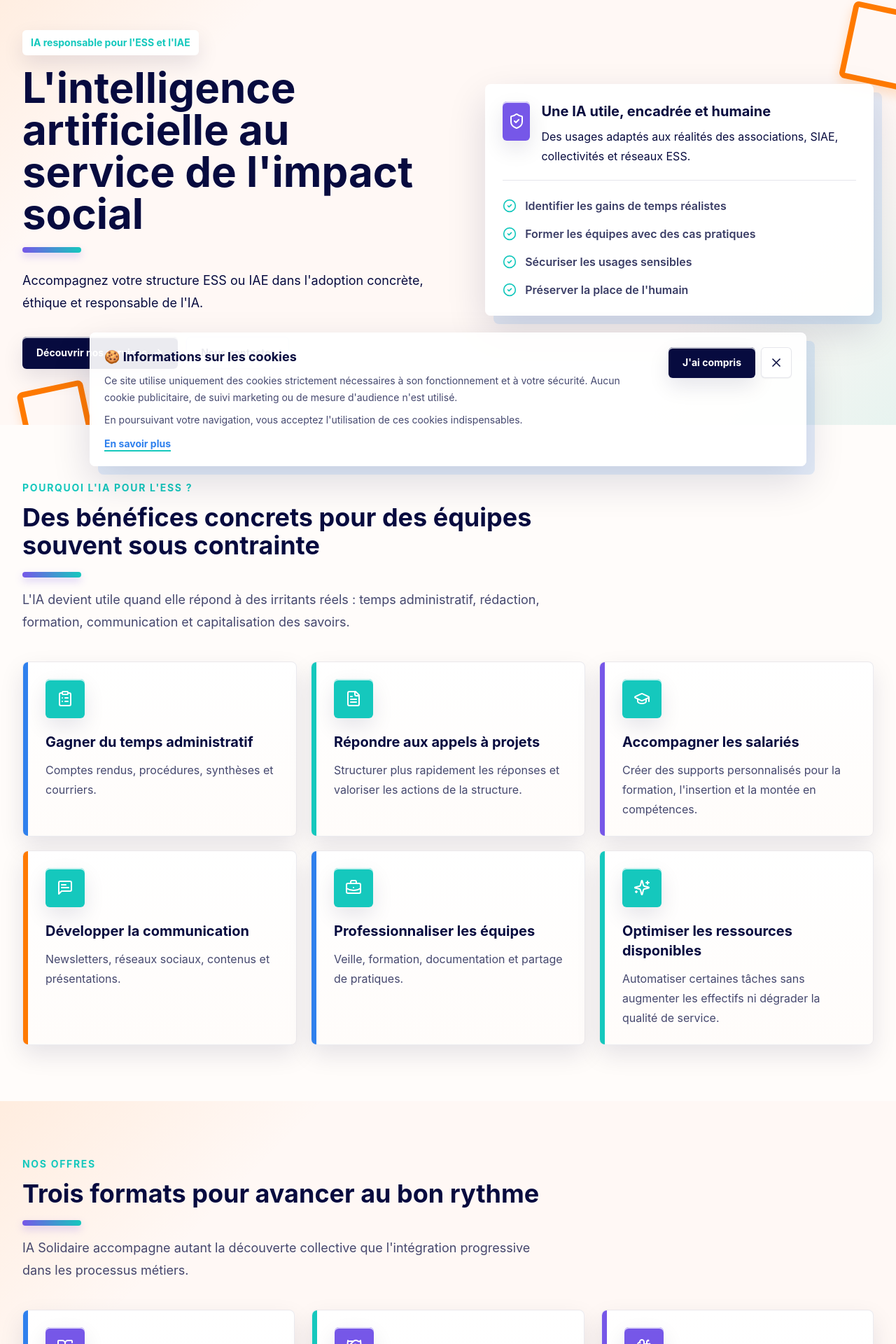
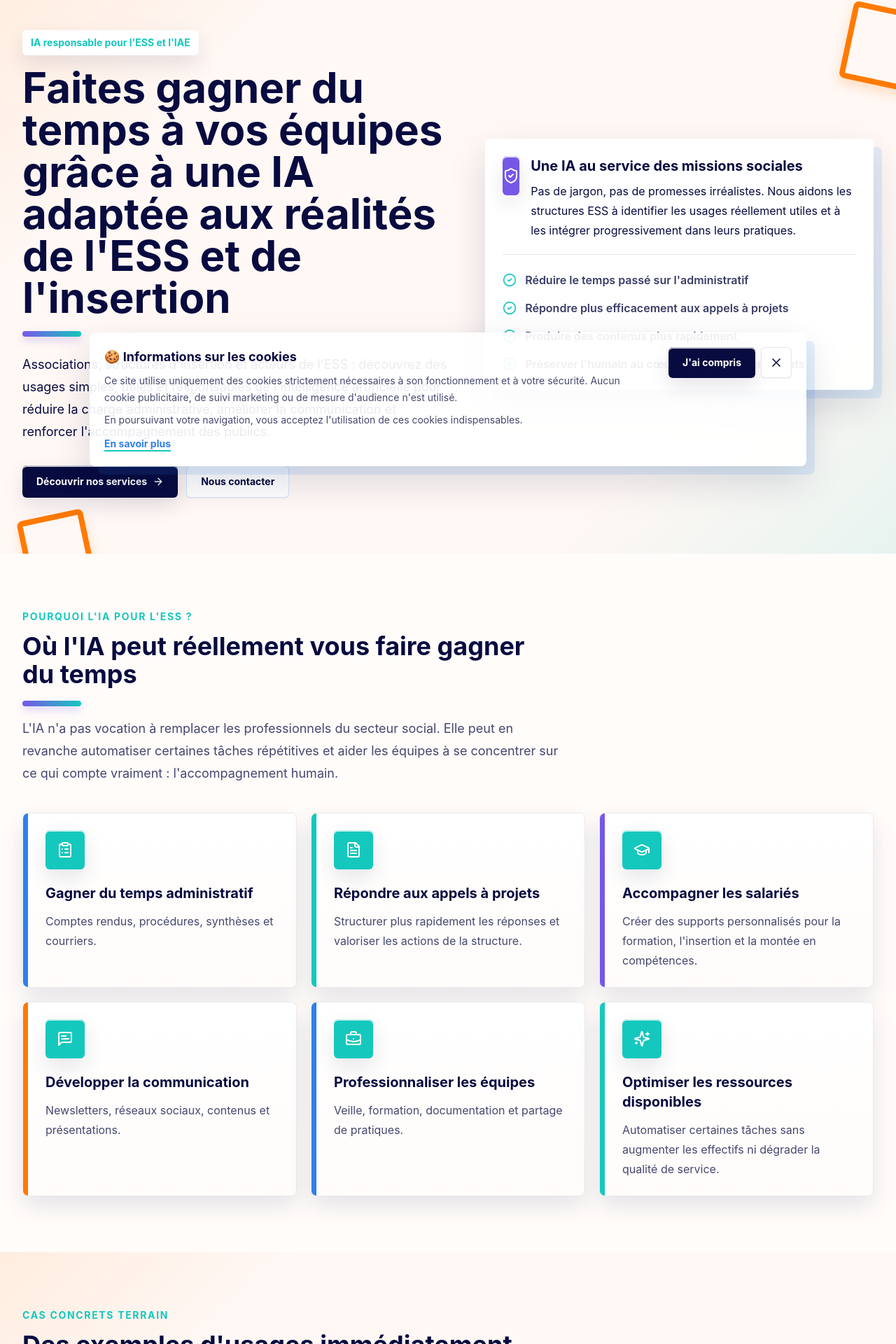
Before and after one commit to johanguerin19-prog/ia-solidaire, a Next.js app: page / in a window 1280 px wide. Shown: the part 118-2038 px from the top of the page at 70% size. Built offline with nearby package versions, Linux system fonts and the light colour scheme.

Commit message:
Refresh homepage copy and add field examples

```diff
--- a/app/page.tsx
+++ b/app/page.tsx
@@ -6,7 +6,7 @@ import { NewsletterSection } from "@/components/newsletter-section";
 import { SectionHeader } from "@/components/section-header";
 import { ServiceCard } from "@/components/service-card";
 import { Button } from "@/components/ui/button";
-import { benefits, services } from "@/lib/site-data";
+import { benefits, fieldExamples, services } from "@/lib/site-data";
 
 export default function Home() {
   return (
@@ -20,12 +20,15 @@ export default function Home() {
               IA responsable pour l'ESS et l'IAE
             </p>
             <h1 className="max-w-4xl font-display text-4xl font-bold leading-tight text-ink sm:text-5xl lg:text-6xl">
-              L'intelligence artificielle au service de l'impact social
+              Faites gagner du temps à vos équipes grâce à une IA adaptée aux réalités de l'ESS et de l'insertion
             </h1>
             <span aria-hidden="true" className="accent-underline" />
             <p className="mt-6 max-w-2xl text-lg leading-8 text-ink/78">
-              Accompagnez votre structure ESS ou IAE dans l'adoption concrète,
-              éthique et responsable de l'IA.
+              Associations, structures d'insertion et acteurs de l'ESS :
+              découvrez des usages simples, utiles et responsables de
+              l'intelligence artificielle pour réduire la charge administrative,
+              améliorer la communication et renforcer l'accompagnement des
+              publics.
             </p>
             <div className="mt-8 flex flex-col gap-3 sm:flex-row">
               <Button asChild href="/services">
@@ -45,20 +48,21 @@ export default function Home() {
                 </div>
                 <div>
                   <p className="font-display text-xl font-bold text-ink">
-                    Une IA utile, encadrée et humaine
+                    Une IA au service des missions sociales
                   </p>
                   <p className="mt-2 leading-7 text-ink/72">
-                    Des usages adaptés aux réalités des associations, SIAE,
-                    collectivités et réseaux ESS.
+                    Pas de jargon, pas de promesses irréalistes. Nous aidons les
+                    structures ESS à identifier les usages réellement utiles et
+                    à les intégrer progressivement dans leurs pratiques.
                   </p>
                 </div>
               </div>
               <ul className="mt-6 grid gap-4">
                 {[
-                  "Identifier les gains de temps réalistes",
-                  "Former les équipes avec des cas pratiques",
-                  "Sécuriser les usages sensibles",
-                  "Préserver la place de l'humain"
+                  "Réduire le temps passé sur l'administratif",
+                  "Répondre plus efficacement aux appels à projets",
+                  "Produire des contenus plus rapidement",
+                  "Préserver l'humain au cœur des accompagnements"
                 ].map((item) => (
                   <li key={item} className="flex items-center gap-3 font-semibold text-ink/80">
                     <CheckCircle2 aria-hidden="true" className="h-5 w-5 text-secondary" />
@@ -75,12 +79,27 @@ export default function Home() {
         <Container>
           <SectionHeader
             eyebrow="Pourquoi l'IA pour l'ESS ?"
-            title="Des bénéfices concrets pour des équipes souvent sous contrainte"
-            description="L'IA devient utile quand elle répond à des irritants réels : temps administratif, rédaction, formation, communication et capitalisation des savoirs."
+            title="Où l'IA peut réellement vous faire gagner du temps"
+            description="L'IA n'a pas vocation à remplacer les professionnels du secteur social. Elle peut en revanche automatiser certaines tâches répétitives et aider les équipes à se concentrer sur ce qui compte vraiment : l'accompagnement humain."
           />
           <div className="mt-10 grid gap-5 sm:grid-cols-2 lg:grid-cols-3">
             {benefits.map((benefit) => (
               <InfoCard key={benefit.title} {...benefit} />
+            ))}
+          </div>
+        </Container>
+      </section>
+
+      <section className="slide-surface py-16 sm:py-20">
+        <Container>
+          <SectionHeader
+            eyebrow="Cas concrets terrain"
+            title="Des exemples d'usages immédiatement applicables"
+            description="L'IA devient plus simple à comprendre lorsqu'elle répond à des situations concrètes déjà vécues par les équipes de terrain."
+          />
+          <div className="mt-10 grid gap-6 lg:grid-cols-3">
+            {fieldExamples.map((example) => (
+              <InfoCard key={example.title} {...example} />
             ))}
           </div>
         </Container>
@@ -110,7 +129,7 @@ export default function Home() {
           />
           <div className="grid gap-4 sm:grid-cols-2">
             {[
-              "Expertise ESS et insertion",
+              "Connaissance des réalités ESS et IAE",
               "Approche terrain et pragmatique",
               "Formation accessible aux équipes",
               "Éthique, RGPD et supervision humaine",
@@ -126,8 +145,17 @@ export default function Home() {
         </Container>
       </section>
 
-      <CTASection />
-      <NewsletterSection />
+      <CTASection
+        title="Identifiez en 30 minutes les usages IA les plus pertinents pour votre structure"
+        description="Lors d'un premier échange gratuit, nous faisons le point sur vos besoins, vos contraintes et les tâches qui pourraient être simplifiées grâce à l'IA."
+        buttonLabel="Réserver un échange découverte"
+      />
+      <NewsletterSection
+        title="Chaque mois, une veille IA spécialement conçue pour les associations et structures d'insertion"
+        description="Recevez gratuitement des outils testés, des exemples concrets d'usages, des ressources pratiques et les évolutions importantes à suivre pour intégrer l'IA dans votre structure avec recul et responsabilité."
+        secondaryText="Lecture en moins de 5 minutes."
+        buttonLabel="Recevoir gratuitement la veille IA"
+      />
     </>
   );
 }
```
